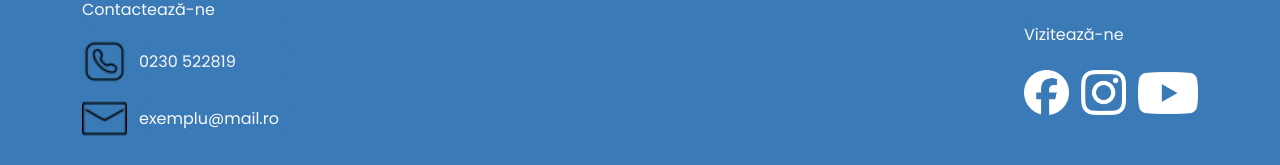
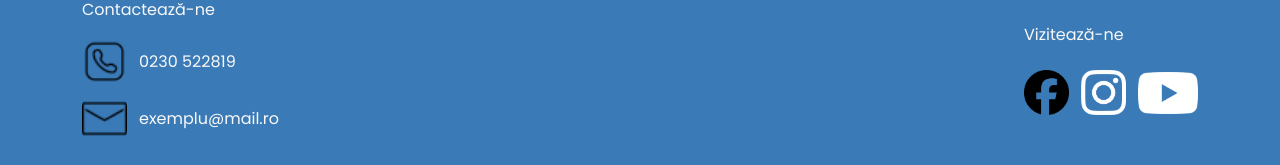
Before and after one commit to Top-Gs/csu, a React (Create React App) app in the folder frontend-csu/: page / in a window 1280 px wide. In both pictures the pointer is over the link 1046 px from the left and 2361 px from the top of the page. Shown: the part 2269-2434 px from the top of the page. Built offline with nearby package versions, Linux system fonts and the light colour scheme.

Commit message:
Update social media transition states

```diff
--- a/frontend-csu/src/components/componentsUI/Footer.css
+++ b/frontend-csu/src/components/componentsUI/Footer.css
@@ -73,6 +73,17 @@
    width: 60px;
    background: url("../../res/images/youtube-logo.png") center no-repeat;
 }
+.fb-logo,
+.insta-logo,
+.youtube-logo {
+   transition: all 300ms;
+}
+.fb-logo:hover,
+.insta-logo:hover,
+.youtube-logo:hover {
+   filter: invert();
+   transition: all 300ms;
+}
 
 /* Sizing the images */
 .fb-logo,
```
